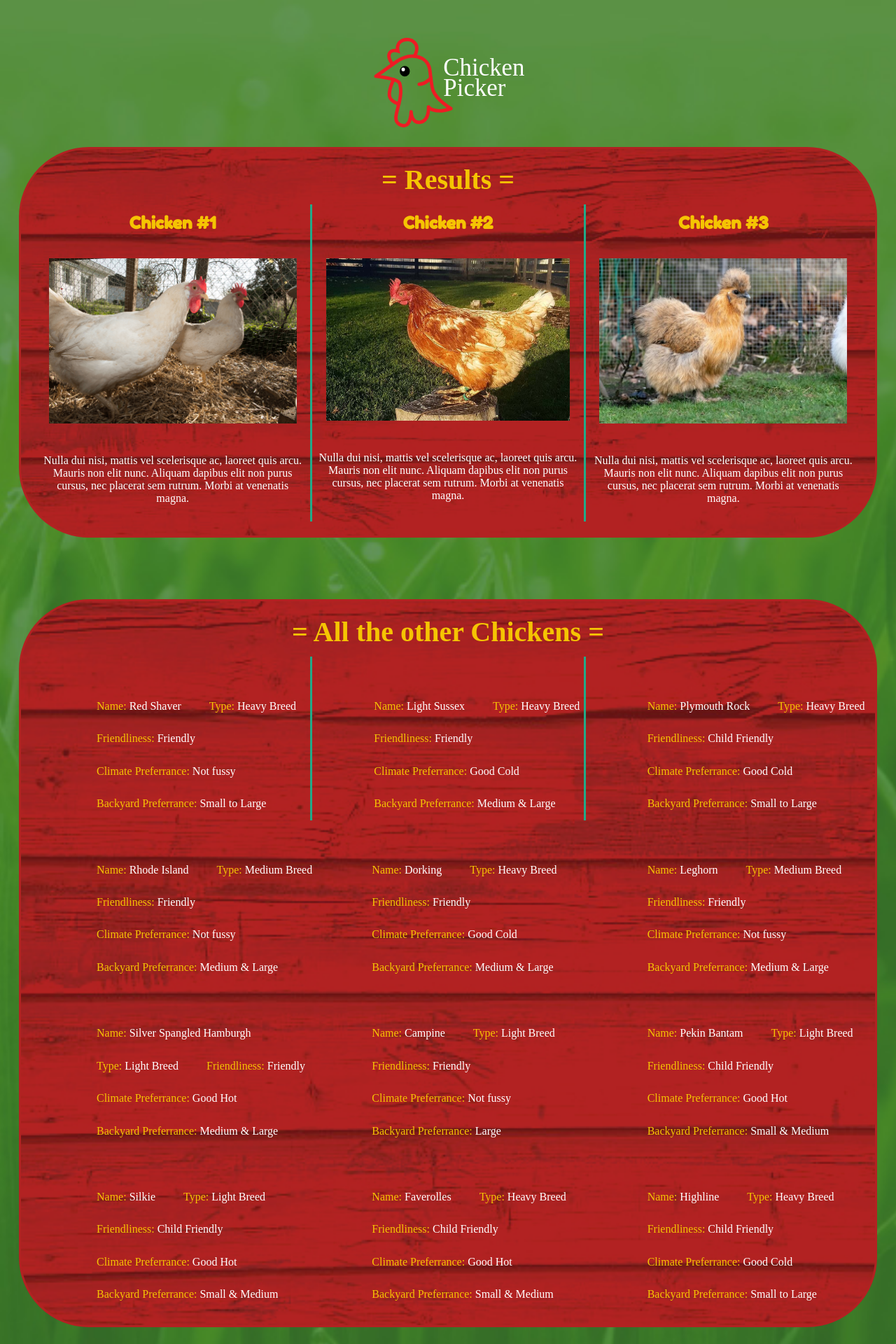
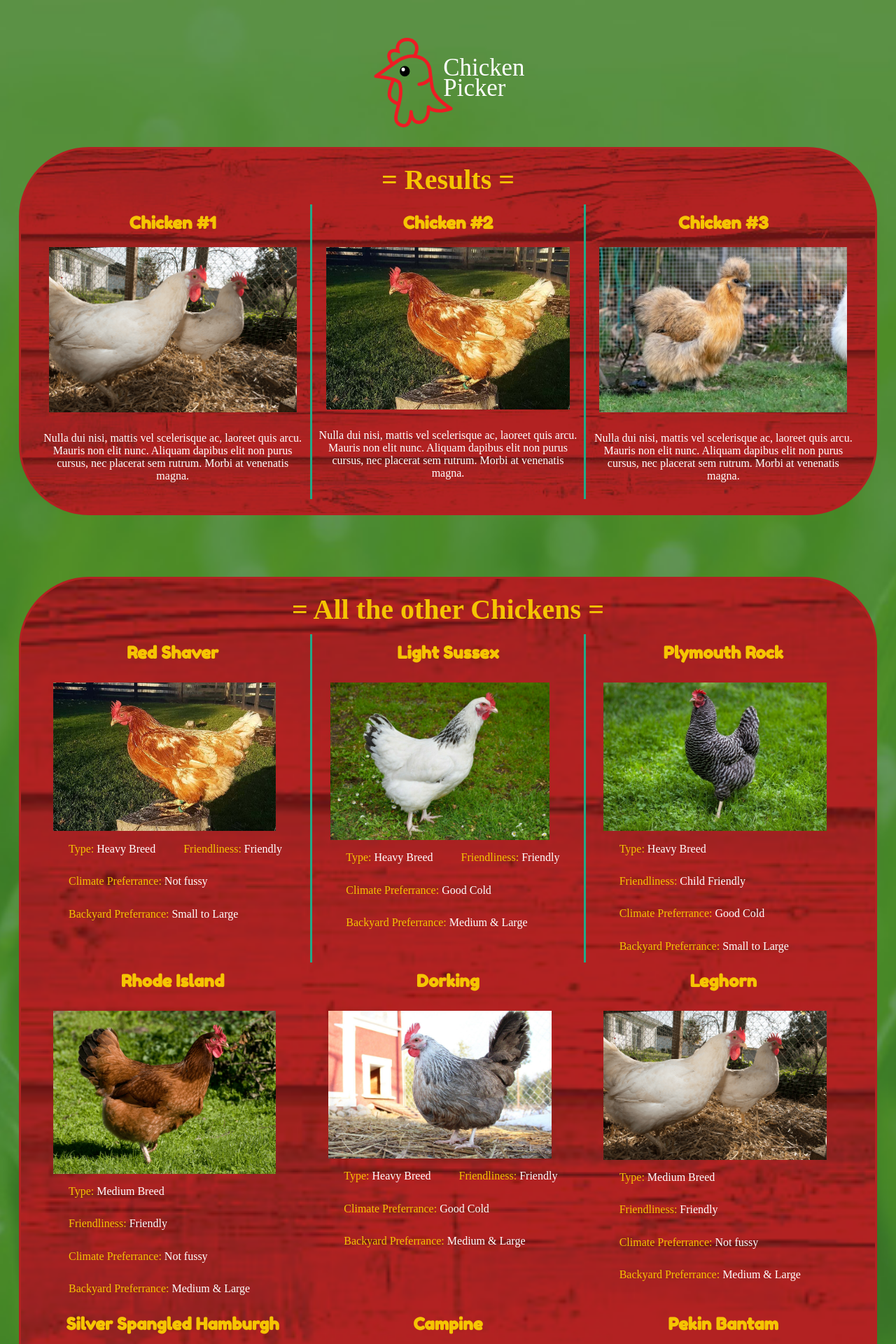
Before and after one commit to maggie-mp/212-chickens-v2, a Flask app: page /results in a window 1280 px wide. Shown: the top 1920 px of the page at 70% size. Run offline with Flask 2, Linux system fonts and the light colour scheme; data comes from the database, SQL or seed files in the repository; both versions use the stored data as it was after the commit; some web fonts are replaced.

Commit message:
adding images on results page

```diff
--- a/run.py
+++ b/run.py
@@ -54,7 +54,7 @@ def results():
     print(db)
 
     chickens = []
-    cur = db.execute('SELECT chicken,mass,egg,friendly,climate,backyard FROM chickens')
+    cur = db.execute('SELECT chicken,mass,egg,friendly,climate,backyard, image FROM chickens')
     for row in cur:
         chickens.append(list(row))
     db.close()
--- a/static/screen.css
+++ b/static/screen.css
@@ -92,7 +92,7 @@ a {
 
 #menu img {
   max-width: 90%;
-  padding: 1em;
+  padding: 0em;
 }
 
 
@@ -170,7 +170,7 @@ a {
   color: white;
   line-height: 90%;
   width: 90%;
-  padding: 3em;
+  padding: 0.5em;
 }
 
 #menu div {
--- a/templates/results.html
+++ b/templates/results.html
@@ -79,8 +79,9 @@
       <div>
           <!--<img src="{{ url_for('static', filename='leghorn.png') }}"/>-->
 
+         <h2>{{ chicken[0] }}</h2>
           <li>
-            <ul><span style="color: #F5C403;">Name:</span> {{ chicken[0] }}</ul>
+            <img src ="{{chicken[6]}}">
             <ul><span style="color: #F5C403;">Type:</span> {{chicken[1]}}</ul>
             <ul><span style="color: #F5C403;">Friendliness:</span> {{chicken[3]}}</ul>
             <ul><span style="color: #F5C403;">Climate Preferrance:</span> {{chicken[4]}}</ul>
```
Also changed, not shown: chickens.db, static/dorking.jpeg (added), static/light_sussex.jpeg (added), static/plymouth_rock.jpeg (added), static/rhode_island.png (added).
